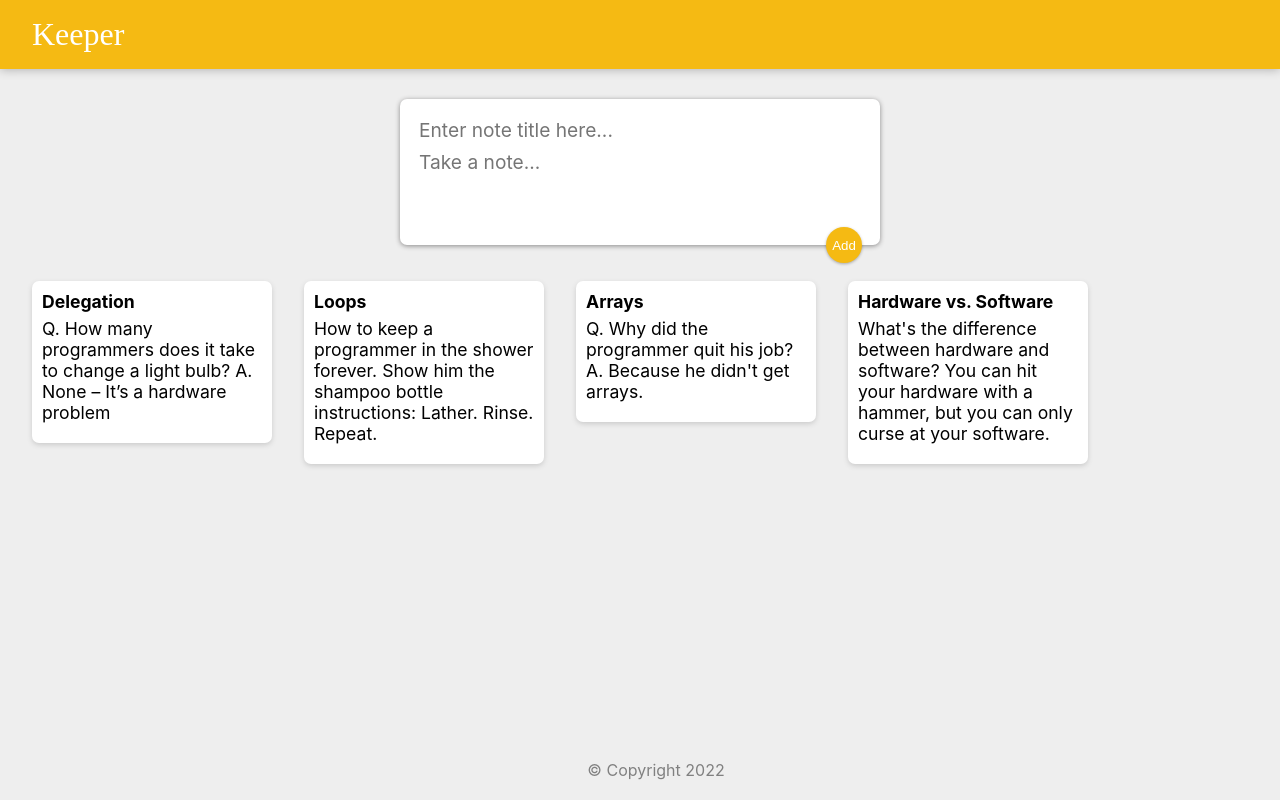
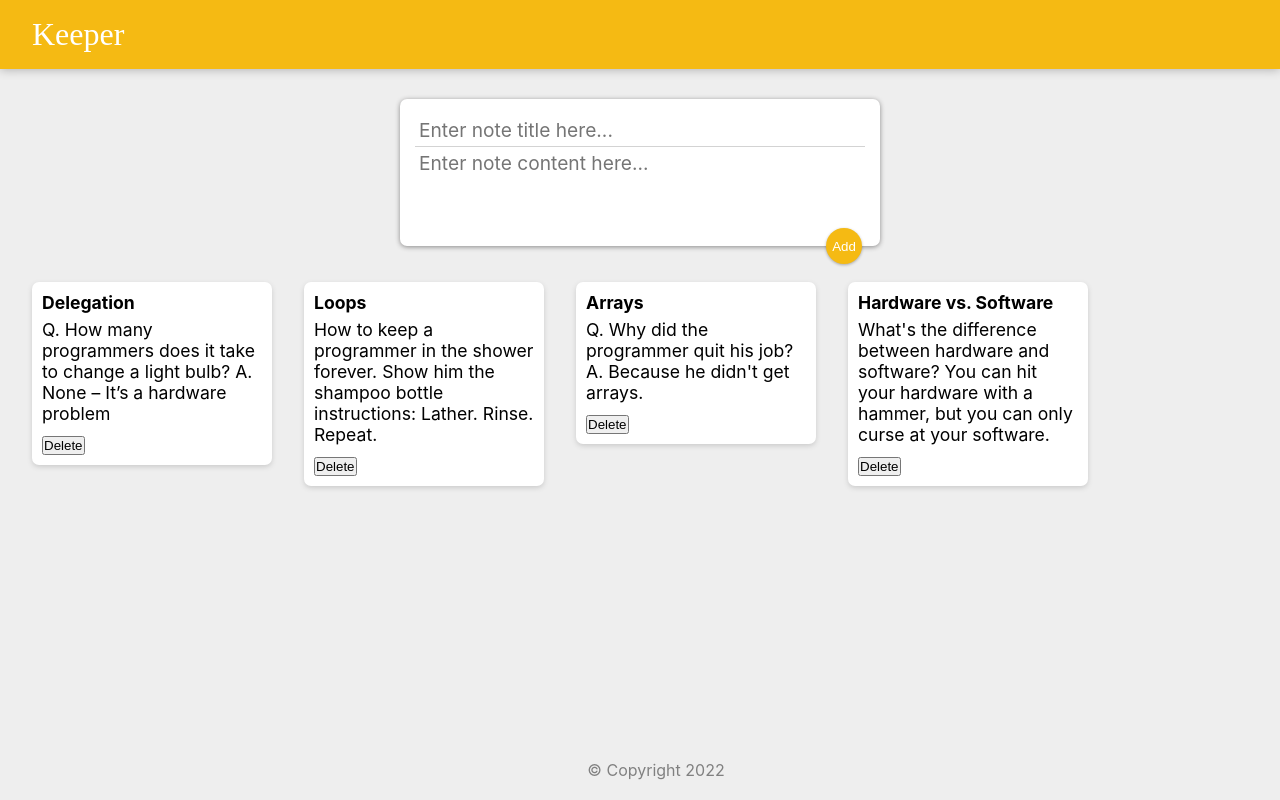
Before and after one commit to nk38104/keeper, a React (Create React App) app: page / in a window 1280 px wide. Built offline with nearby package versions, Linux system fonts and the light colour scheme.

Commit message:
Add delete button to note component

```diff
--- a/src/components/CreateArea/CreateArea.css
+++ b/src/components/CreateArea/CreateArea.css
@@ -19,6 +19,10 @@ form textarea {
     width: 100%;
 }
 
+form input {
+    border-bottom: 1px solid lightgray;
+}
+
 form button {
     background: #f5ba13;
     border: none;
@@ -33,3 +37,7 @@ form button {
     right: 18px;
     width: 36px;
 }
+
+form button:hover {
+    transform: scale(1.05);
+}
--- a/src/components/CreateArea/CreateArea.js
+++ b/src/components/CreateArea/CreateArea.js
@@ -7,7 +7,7 @@ const CreateArea = () => {
         <div>
             <form>
                 <input name="title" placeholder="Enter note title here..." />
-                <textarea name="content" placeholder="Take a note..." rows="3" />
+                <textarea name="content" placeholder="Enter note content here..." rows="3" />
                 <button>Add</button>
             </form>
         </div>
--- a/src/components/Note/Note.js
+++ b/src/components/Note/Note.js
@@ -6,6 +6,7 @@ const Note = ({ note }) => {
         <div className="note">
             <h1>{note.title}</h1>
             <p>{note.content}</p>
+            <button>Delete</button>
         </div>
     );
 };
```
